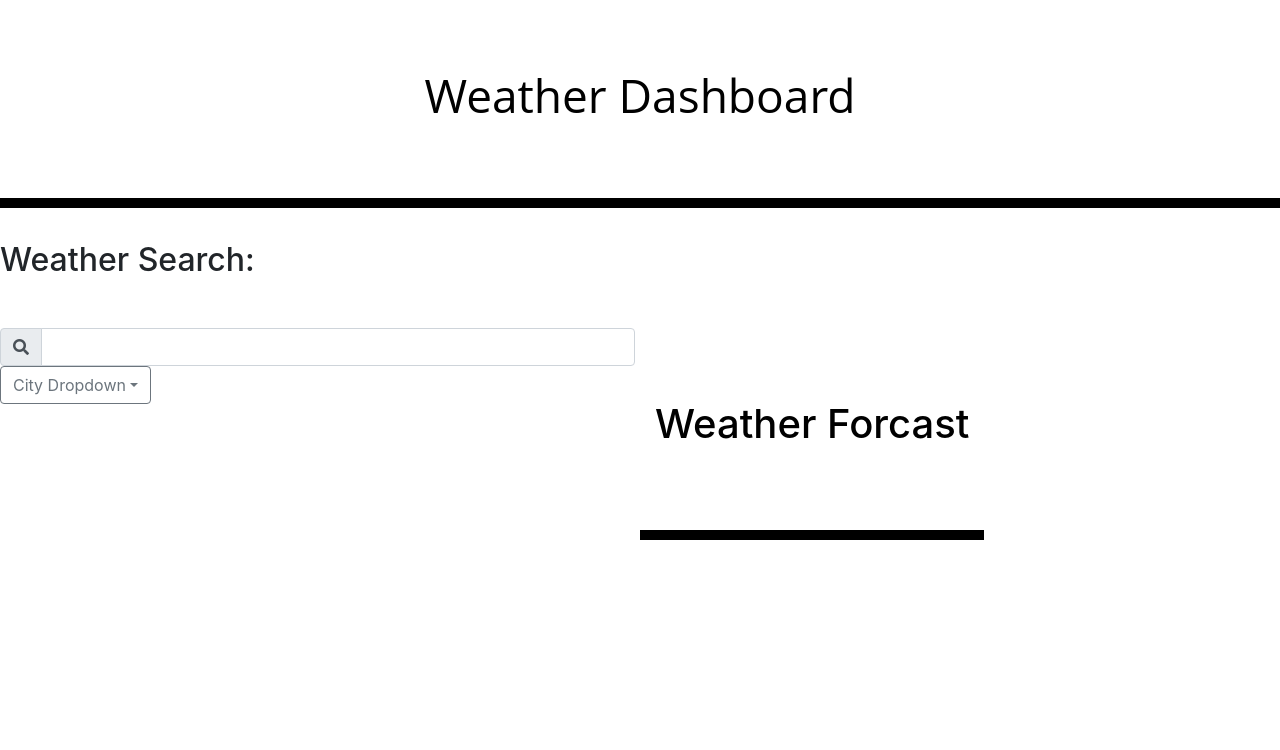
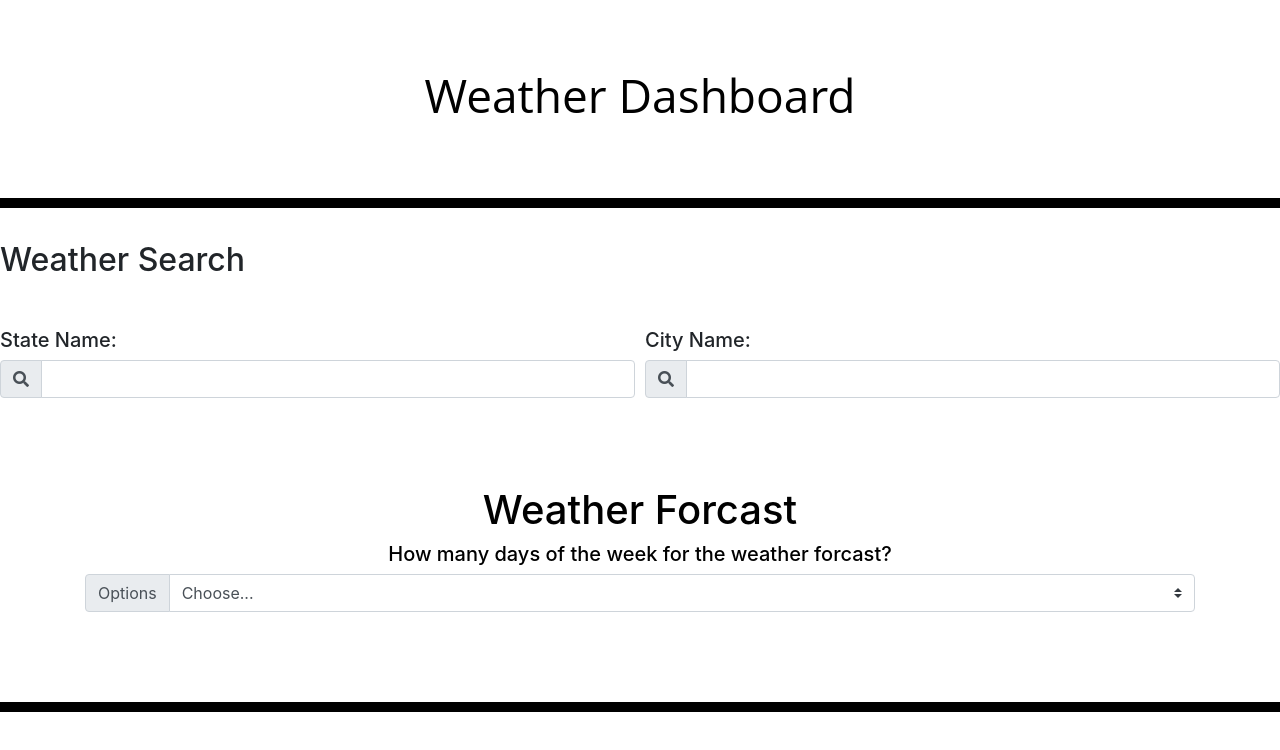
Before and after one commit to Vavarooks/Homework6, a plain HTML site: page index.html in a window 1280 px wide. Drawn offline with nearby package versions, Linux system fonts and the light colour scheme.

Commit message:
HTML edit, javascript edit

```diff
--- a/index.html
+++ b/index.html
@@ -24,9 +24,10 @@
     </div>
 
     <form>
-        <h2 class="weatherSearch">Weather Search:</h2>
+        <h2 class="weatherSearch">Weather Search</h2>
         <div class="form-row">
             <div class="form-group col-md-6">
+                <h5>State Name:</h5>
                 <div class="input-group flex-nowrap">
                     <div class="input-group-prepend">
                         <button class="input-group-text" id="addon-wrapping"><i class="fas fa-search" id="look"></i></button>
@@ -34,23 +35,40 @@
                     <label for="inputState"></label>
                     <input type="text" class="form-control" id="inputState">
                 </div>
-                <div class="input-group">
-                    <button class="btn btn-outline-secondary dropdown-toggle" type="button" data-toggle="dropdown"
-                        aria-haspopup="true" aria-expanded="false">City Dropdown</button>
-                    <div class="dropdown-menu">
-                        <a class="dropdown-item" id="citySelector"></a>
-                        <a class="dropdown-item" id="citySelector"></a>
-                        <a class="dropdown-item" id="citySelector"></a>
-                        <a class="dropdown-item" id="citySelector"></a>
+            </div>
+            <div class="form-group col-md-6">
+                <h5>City Name:</h5>
+                <div class="input-group flex-nowrap">
+                    <div class="input-group-prepend">
+                        <button class="input-group-text" id="addon-wrapping"><i class="fas fa-search" id="look"></i></button>
                     </div>
+                    <label for="inputState"></label>
+                    <input type="text" class="form-control" id="inputCity">
                 </div>
             </div>
+        </div>
     </form>
 
     <div class="jumbotron jumbotron-fluid">
         <div class="container">
             <h1 class="display-4">
                 <h1 class="weather-forcast">Weather Forcast</h1>
+                <h5>How many days of the week for the weather forcast?</h5>
+                <div class="input-group mb-3">
+                    <div class="input-group-prepend">
+                      <label class="input-group-text" for="inputGroupSelect01">Options</label>
+                    </div>
+                    <select class="custom-select" id="inputGroupSelect01">
+                      <option selected>Choose...</option>
+                      <option value="1">One</option>
+                      <option value="2">Two</option>
+                      <option value="3">Three</option>
+                      <option value="4">Four</option>
+                      <option value="5">Five</option>
+                      <option value="6">Six</option>
+                      <option value="7">Seven</option>
+                    </select>
+                  </div>
             </h1>
             <h3 class="weatherResult">
                 <div class="city"></div>
--- a/javascript/back.js
+++ b/javascript/back.js
@@ -1,13 +1,22 @@
-$(document).ready(function(){
-    // Get value on button click and show alert
-    $("#look").click(function(){
-        var userInput = $("#inputState").val();
-        console.log(userInput)
-    });
-});
+
+$(".look").on("click", function(event){
+  event.preventDefault();
+
+  var weatherInt = $(".inputGroupSelect01").val();
+  var stateInt =  $(".inputState").text();
+  var cityInt = $(".inputCity").text();
+
+  console.log(stateInt);
+  console.log(cityInt)
+
+  localStorage.setItem(stateInt, cityInt, weatherInt );
+
+  });
+
+
 var APIKey = "166a433c57516f51dfab1f7edaed8413"
 
-var queryURL = "http://api.openweathermap.org/data/2.5/forecast?id=524901"+ userInput + "&appid=" + APIKey;
+var queryURL = `api.openweathermap.org/data/2.5/forecast/daily?q= ${cityInt}, &cnt= ${weatherInt} &appid=` + APIKey;
 
 $.ajax({
     url: queryURL,
```
